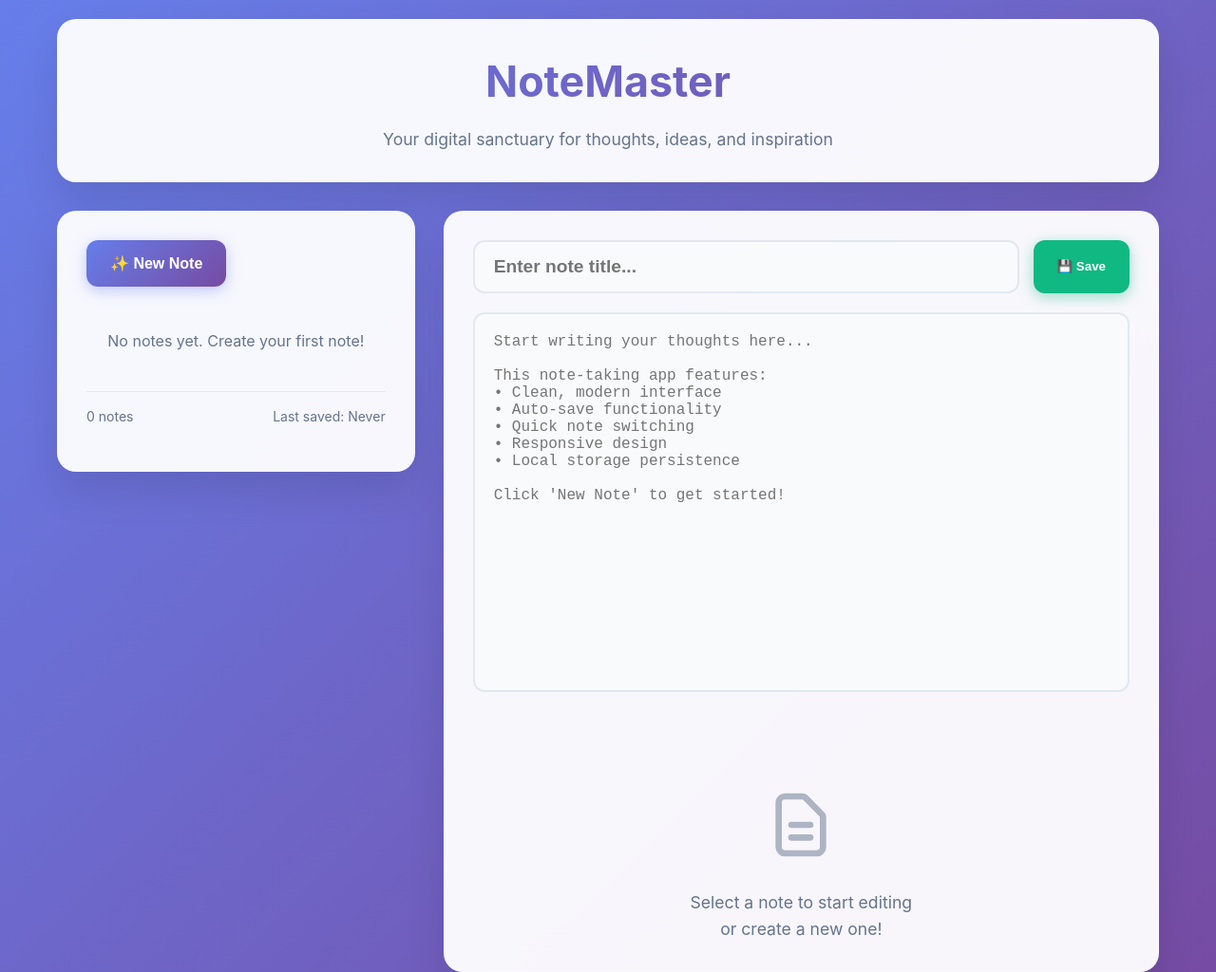
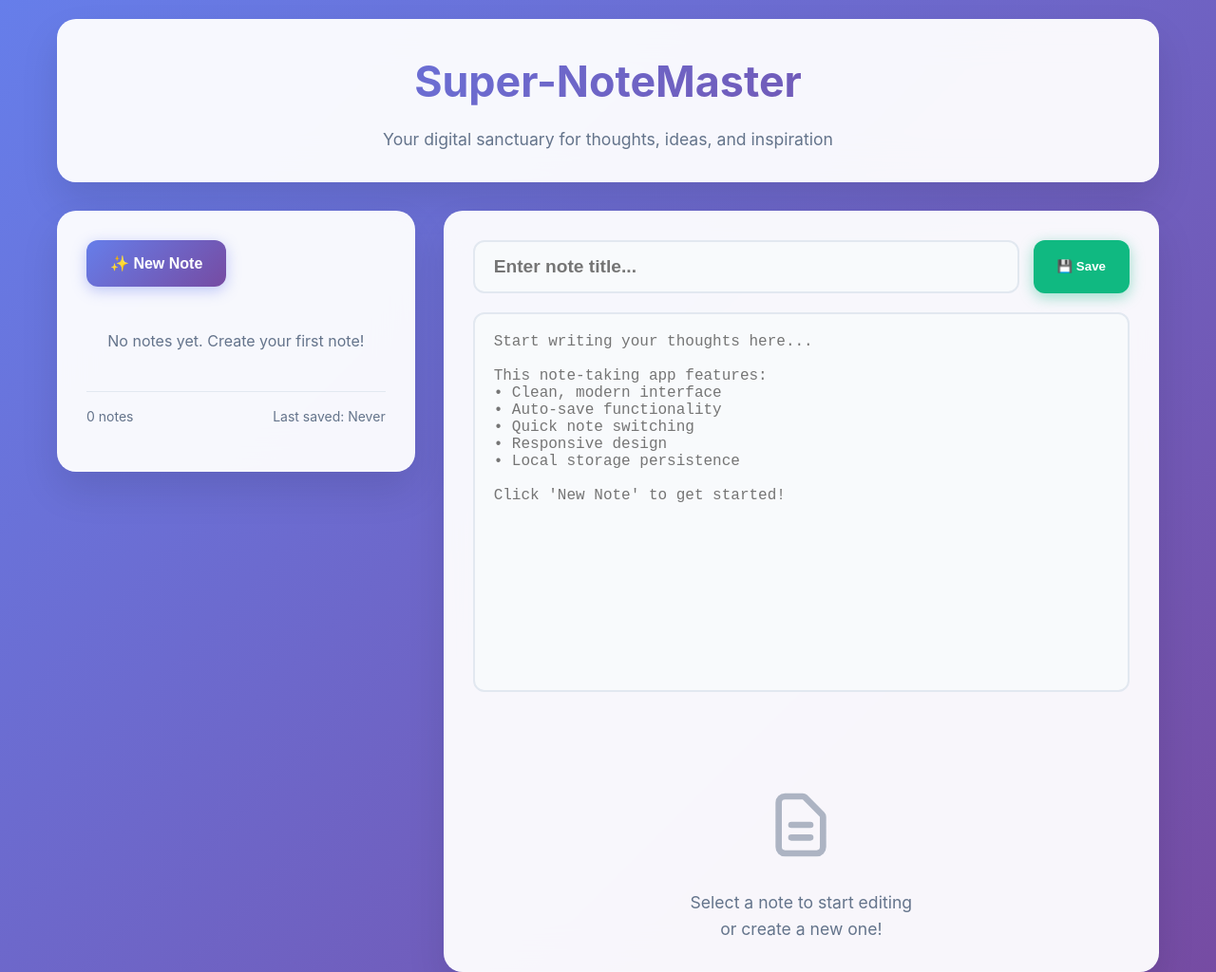
Before and after one commit to Ab-Cloud-dev/Web-CiCD, a plain HTML site: page index.html in a window 1280 px wide. Shown: the top 1024 px of the page at 95% size. Drawn offline with Linux system fonts and the light colour scheme.

Commit message:
Update index.html

```diff
--- a/index.html
+++ b/index.html
@@ -279,7 +279,7 @@
 <body>
     <div class="app-container">
         <div class="header">
-            <h1>NoteMaster</h1>
+            <h1>Super-NoteMaster</h1>
             <p>Your digital sanctuary for thoughts, ideas, and inspiration</p>
         </div>
 
```
